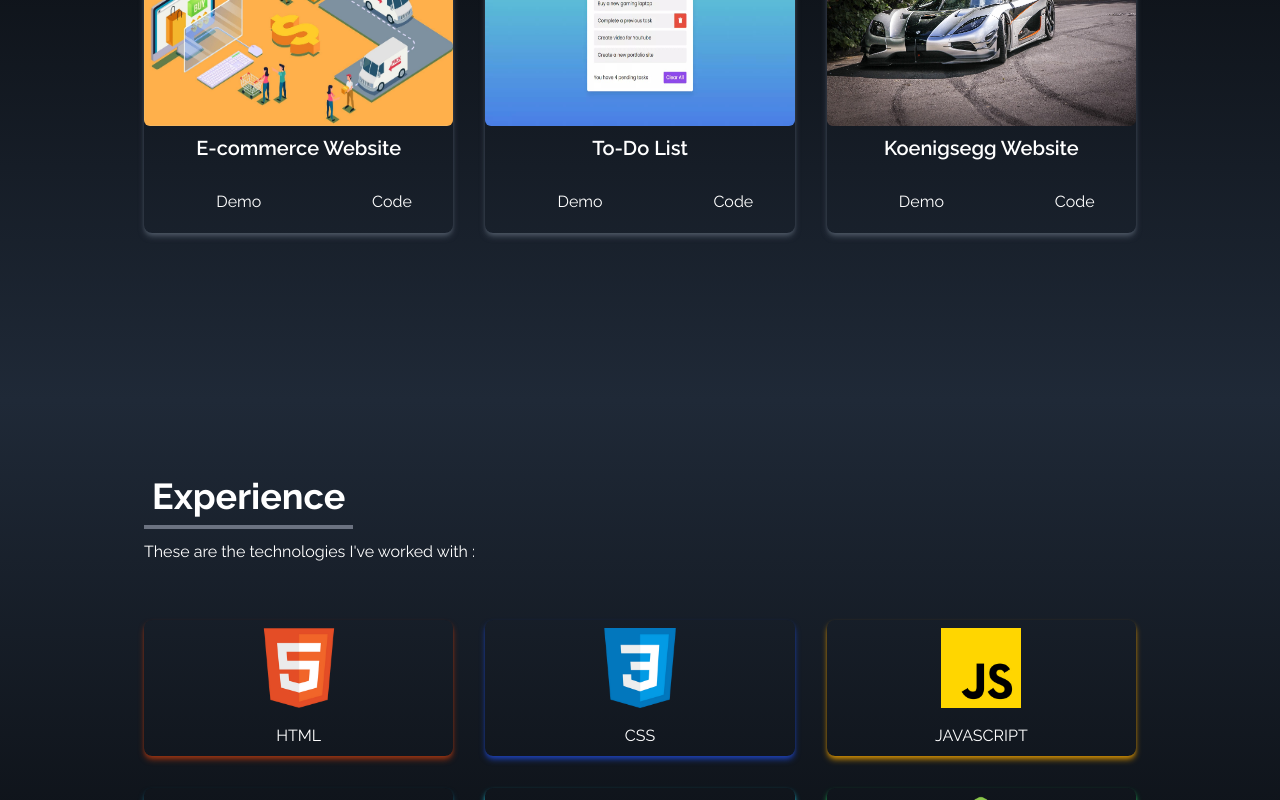
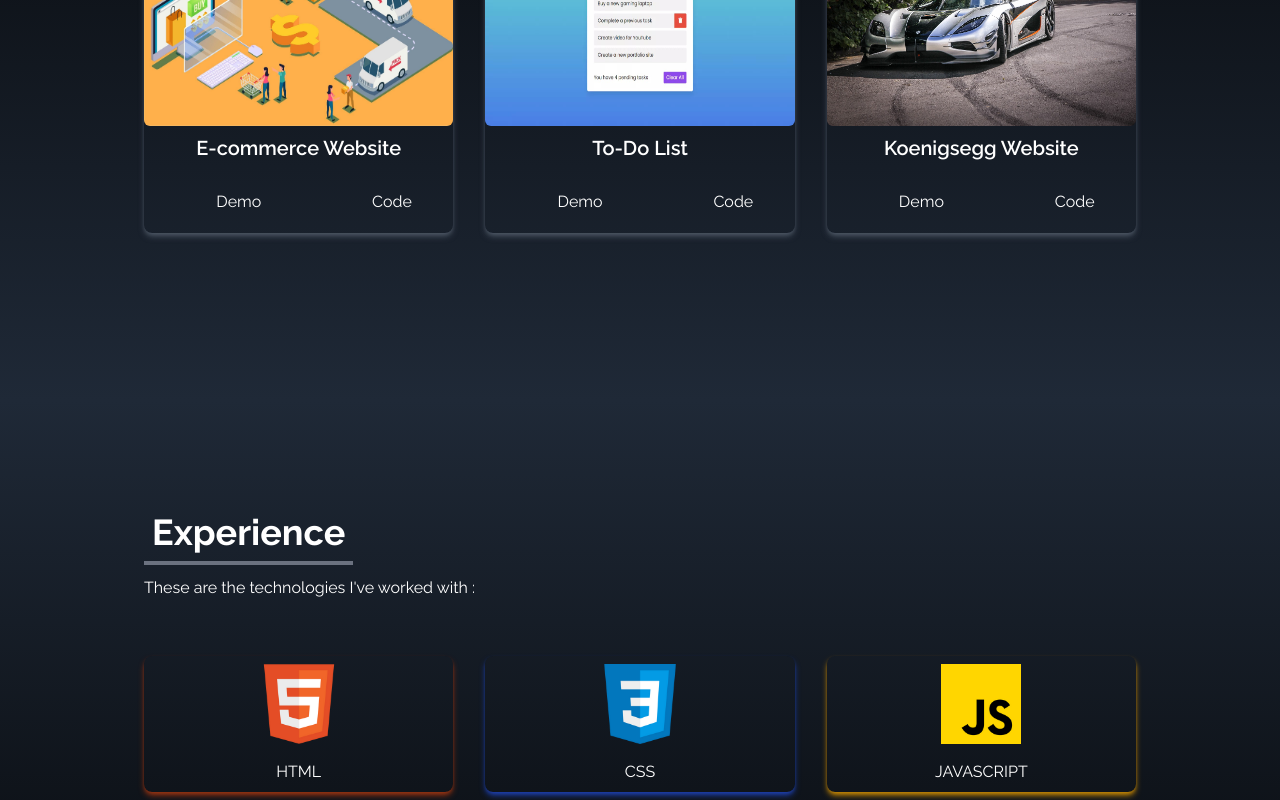
Before and after one commit to HaaniAshraf/Portfolio, a React (Vite) app: page / in a window 1280 px wide. Shown: the part 2000-2800 px from the top of the page. Built offline with nearby package versions, Linux system fonts and the light colour scheme; the HTML template or start-up script is replaced by a standard one.

Commit message:
css adjusted

```diff
--- a/src/App.jsx
+++ b/src/App.jsx
@@ -8,7 +8,7 @@
 
 function App() {
   return(
-    <div>
+    <div className="flex flex-col">
       <NavBar/>
       <Home/>
       <About/>
--- a/src/components/Contact.jsx
+++ b/src/components/Contact.jsx
@@ -2,7 +2,7 @@
 
 const Contact = () => {
   return (
-    <div name='contact' id='contact' className='w-full h-screen bg-gradient-to-b from-black to-gray-800 p-4 text-white'>
+    <div name='contact' id='contact' className='w-full h-full bg-gradient-to-b from-black to-gray-800 p-4 text-white pt-24'>
         <div className='flex flex-col p-4 justify-center max-w-screen-lg mx-auto h-full'>
             <div className='pb-8'>
                 <p className='text-4xl font-bold inline border-b-4 border-gray-500'>Contact</p>
--- a/src/components/Experience.jsx
+++ b/src/components/Experience.jsx
@@ -12,7 +12,7 @@
 
 const Experience = () => {
   return (
-    <div name='experience' id='experience' className='bg-gradient-to-b from-gray-800 to-black w-full h-screen'>
+    <div name='experience' id='experience' className='bg-gradient-to-b from-gray-800 to-black w-full h-full pt-24 sm:pt-28 pl-5 sm:pl-0'>
         <div className='max-w-screen-lg mx-auto flex flex-col justify-center w-full h-full text-white sm:px-4'>
             <div>
                 <p className='text-4xl font-bold border-b-4 border-gray-500 p-2 inline'>Experience</p>
--- a/src/components/Home.jsx
+++ b/src/components/Home.jsx
@@ -18,7 +18,7 @@
       >
         <div className="max-w-screen-lg mx-auto flex items-center justify-center h-full px-4 md:flex-row">
           <div className="flex flex-col justify-center h-full">
-            <h2 className="xl:text-6xl sm:text-4xl font-bold text-white">
+            <h2 className="xl:text-6xl text-2xl sm:text-4xl font-bold text-white">
               I'm a Full Stack Developer
             </h2>
             <p className="text-gray-500 py-4 max-w-md mt-3">
```
